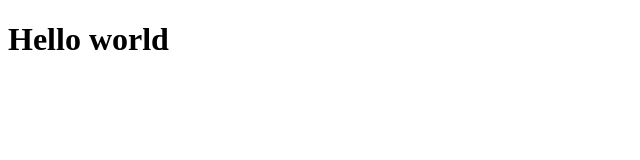
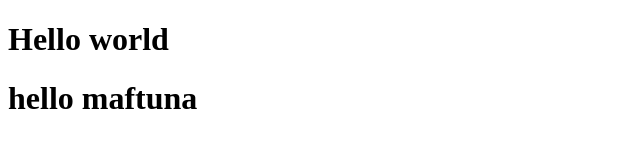
Before and after one commit to Azamatmasharipov707/arzon, a plain HTML site: page index.html in a window 1280 px wide. Shown: the whole page, without its empty margins (0-640 px from the left). Drawn offline with Linux system fonts and the light colour scheme.

Commit message:
h1 yaratdim

```diff
--- a/index.html
+++ b/index.html
@@ -9,5 +9,6 @@
     <header>
         <h1>Hello world</h1>
     </header>
+    <h1>hello maftuna</h1>
 </body>
 </html>
```
